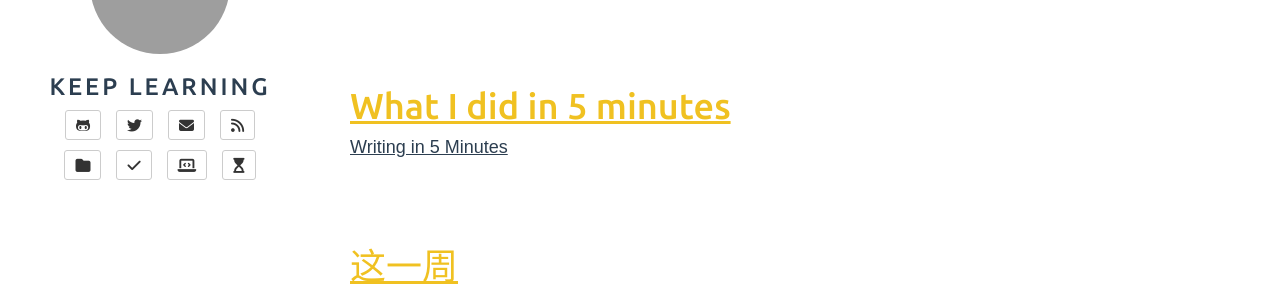
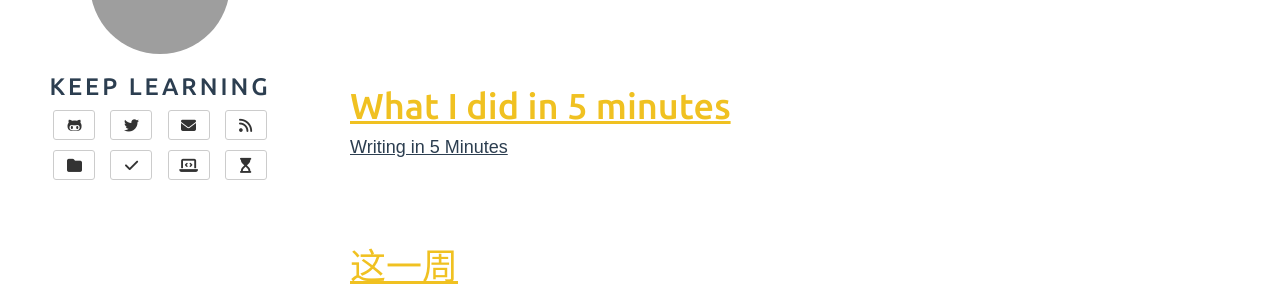
Before and after one commit to gaoxingaa/gaoxingaa.github.io, a Jekyll site: the page built from index.html, in a window 1280 px wide. Shown: the part 214-510 px from the top of the page. Built offline with Jekyll 4.4.1, drawn with Linux system fonts in a browser that asks for light colours; nearby versions of some CDN libraries; the list of posts is cut into pages by our own code; comment, search, counter and statistics services are not loaded; grey boxes are pictures that could not be loaded.

Commit message:
modify icon button style

```diff
--- a/assets/css/style.css
+++ b/assets/css/style.css
@@ -178,3 +178,7 @@ code {
 p {
 	margin: 0 0 25px;
 }
+
+.btn-sm{
+    width:42px;
+}
```
